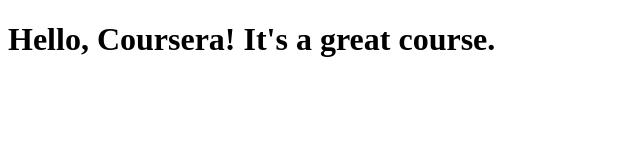
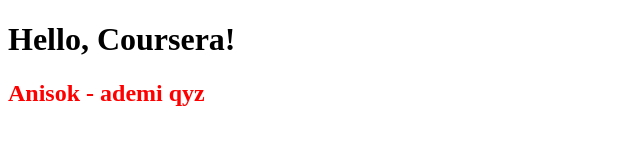
Before and after one commit to baurzhanson/coursera-test, a plain HTML site: page site/index.html in a window 1280 px wide. Shown: the whole page, without its empty margins (0-640 px from the left). Drawn offline with Linux system fonts and the light colour scheme.

Commit message:
Hello, aken

```diff
--- a/site/index.html
+++ b/site/index.html
@@ -6,6 +6,7 @@
     <title>Coursera</title>
 </head>
 <body>
-    <h1> Hello, Coursera! It's a great course. </h1>
+    <h1> Hello, Coursera! </h1>
+    <h2 style = "color: red"> Anisok - ademi qyz </h2>
 </body>
 </html>
```
